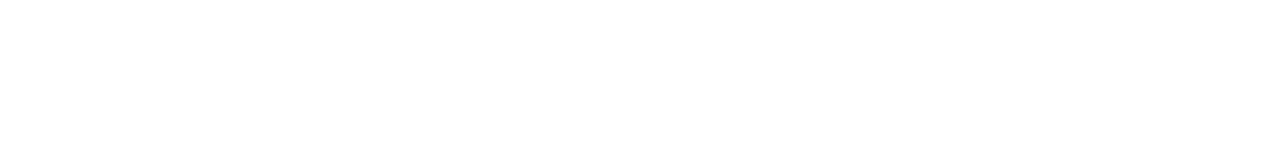
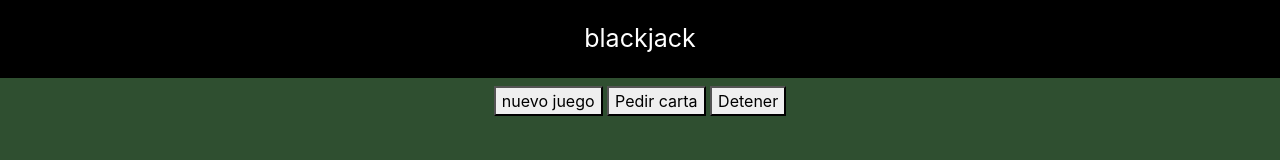
Before and after one commit to wallas83/javascriptModerno, a plain HTML site: page laboratorio_1_cartas/index.html in a window 1280 px wide. Drawn offline with nearby package versions, Linux system fonts and the light colour scheme.

Commit message:
adding button on navbar

```diff
--- a/laboratorio_1_cartas/assets/css/styles.css
+++ b/laboratorio_1_cartas/assets/css/styles.css
@@ -0,0 +1,14 @@
+html, body {
+    margin: 0px;
+    background-color: #2F4F30;
+    color: white;
+
+}
+
+.titulo {
+    text-align: center;
+    background-color: black;
+    color: white;
+    padding: 20px;
+    font-size: 25px;
+}
--- a/laboratorio_1_cartas/index.html
+++ b/laboratorio_1_cartas/index.html
@@ -5,9 +5,22 @@
     <meta http-equiv="X-UA-Compatible" content="IE=edge">
     <meta name="viewport" content="width=device-width, initial-scale=1.0">
     <title>Blackjack</title>
+    <link rel="stylesheet" href="https://cdn.jsdelivr.net/npm/bootstrap@4.4.1/dist/css/bootstrap.min.css" integrity="sha384-Vkoo8x4CGsO3+Hhxv8T/Q5PaXtkKtu6ug5TOeNV6gBiFeWPGFN9MuhOf23Q9Ifjh" crossorigin="anonymous">
     <link rel="stylesheet" href="assets/css/styles.css" >
 </head>
 <body>
+    <header class="titulo">blackjack</header>
+
+    <div class=" row mt-2">
+        <div class="col text-center">
+
+            <button>nuevo juego</button>
+            <button>Pedir carta</button>
+            <button>Detener
+
+            </button>
+        </div>
+    </div>
 
 
     <script src="assets/js/juego.js" ></script>
```
